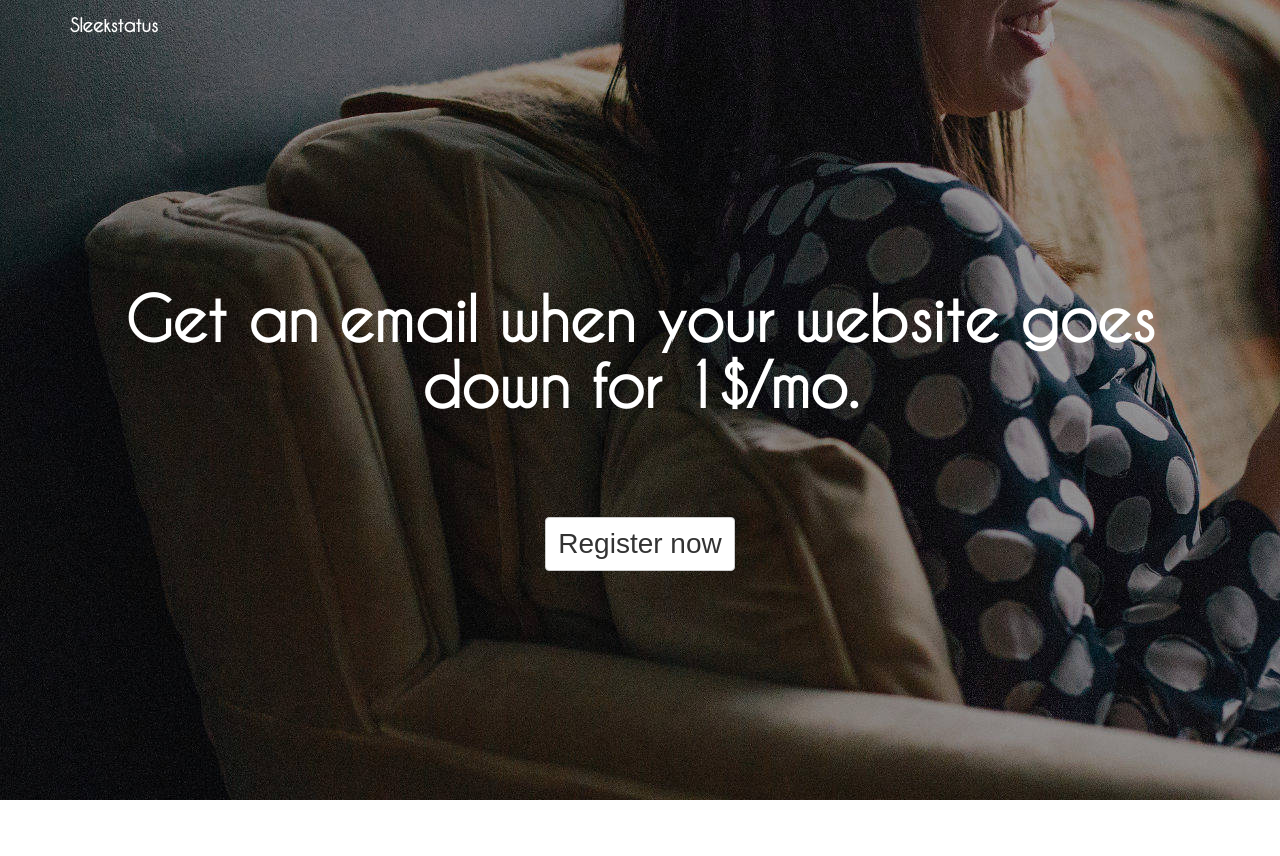
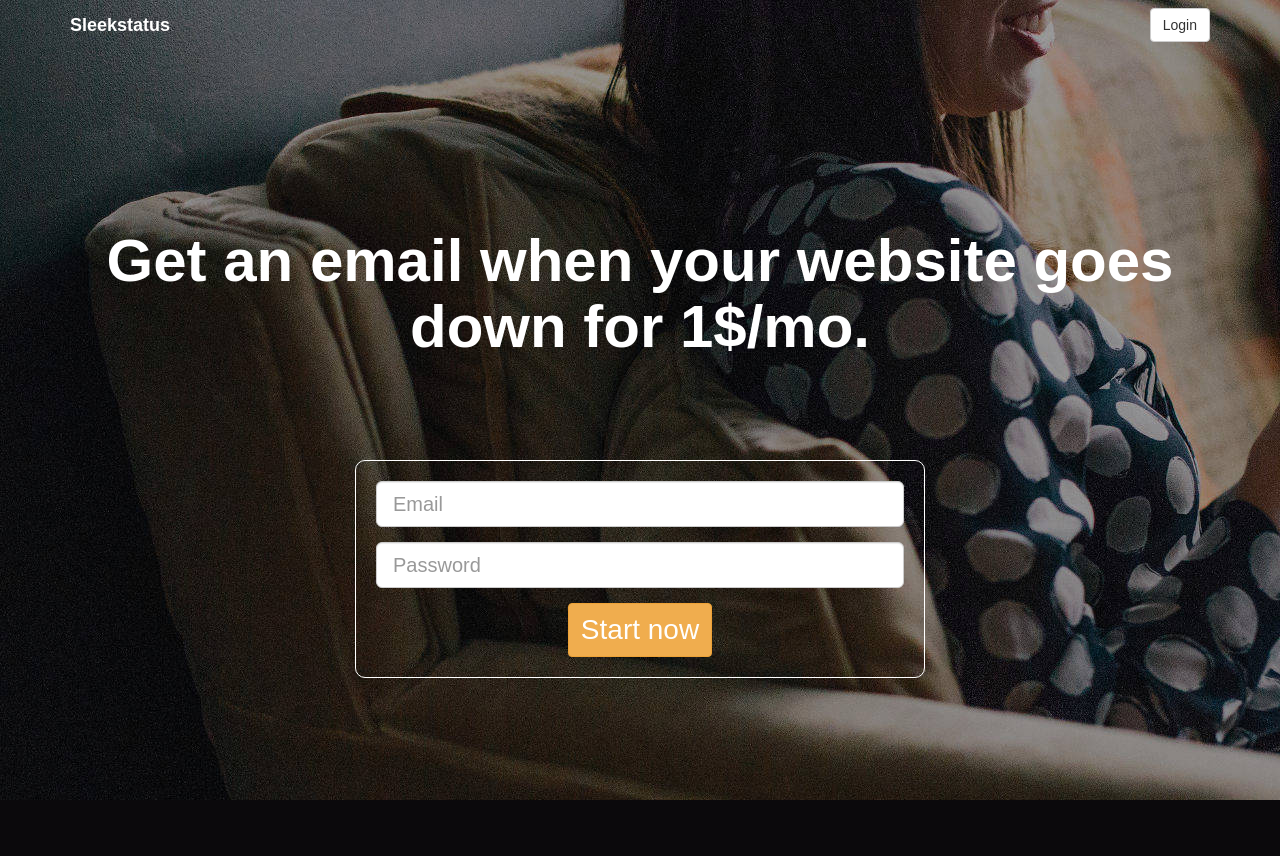
Before and after one commit to volnt/sleekstatus, a Flask app: page / in a window 1280 px wide. After the commit the page ends 800 px from the top, so only its background shows below. Run offline with Flask 2, Linux system fonts and the light colour scheme; style sheets or scripts are compiled from the project's sources; some libraries are stand-ins or nearby versions.

Commit message:
Add register form on landing page.

```diff
--- a/app/static/sass/screen.scss
+++ b/app/static/sass/screen.scss
@@ -4,11 +4,6 @@
  * <link href="/stylesheets/screen.css" media="screen, projection" rel="stylesheet" type="text/css" /> */
 
 @import "compass/reset";
-
-@font-face {
-    font-family: CaviarDreams;
-    src: url(fonts/CaviarDreams.ttf);
-}
 
 html, body {
     height: 100%;
@@ -18,7 +13,7 @@ body {
     width: 100%;
     margin: 0;
     padding: 0;
-    font-family: CaviarDreams;
+    font-family: sans-serif;
 }
 
 .btn-bigger {
@@ -55,6 +50,13 @@ body {
     font-weight: bold;
 }
 
+.form-register {
+    width: 50%;
+    margin: auto;
+    border: solid 1px white;
+    border-radius: 10px;
+}
+
 .navbar-transparent {
     background-color: transparent;
     border-color: transparent;
@@ -68,9 +70,7 @@ body {
 
 #promotion {
     text-align: center;
-    margin-top: 25%;
-    margin-bottom: 25%;
-    height: 50%;
+    margin-top: 20%;
     h2 {
         font-size: 60px;
         font-weight: bold;
--- a/app/templates/base.html
+++ b/app/templates/base.html
@@ -5,7 +5,6 @@
     <meta charset="utf-8">
     <meta http-equiv="X-UA-Compatible" content="IE=edge">
     <meta name="viewport" content="width=device-width, initial-scale=1">
-
     <link href="static/css/libs/bootstrap.min.css" rel="stylesheet">
     <link href="static/css/screen.css" media="screen, projection" rel="stylesheet" type="text/css" />
     <link href="static/css/print.css" media="print" rel="stylesheet" type="text/css" />
@@ -26,6 +25,11 @@
             </button>
             <a class="navbar-brand" href="#">Sleekstatus</a>
           </div>
+          <div class="collapse navbar-collapse navbar-right" id="navbar-collapse">
+            <ul class="nav navbar-nav">
+              <li><button type="button" class="btn btn-default navbar-btn">Login</button></li>
+            </ul>
+          </div>
         </div>
       </nav>
     </div>
--- a/app/templates/index.html
+++ b/app/templates/index.html
@@ -4,6 +4,15 @@
 <div class="container landing">
   <section id="promotion">
     <h2>Get an email when your website goes down for 1$/mo.</h2>
-    <a href="#" class="btn btn-default btn-cta">Register now</a>
+
+    <form class="form form-register" role="form" style="width: 50%; margin: auto; border: solid 1px white; padding: 20px;">
+      <div class="form-group">
+        <input type="email" class="form-control input-bigger input-lg" id="input-email" placeholder="Email" ng-model="register.email">
+      </div>
+      <div class="form-group">
+        <input type="password" class="form-control input-bigger input-lg" id="input-password" placeholder="Password" ng-model="register.password">
+      </div>
+      <button type="submit" class="btn btn-warning btn-cta">Start now</a>
+    </form>
   </section>
 </div>
```
Also changed, not shown: other parts of app/static/sass/screen.scss (+0 -47 lines).
